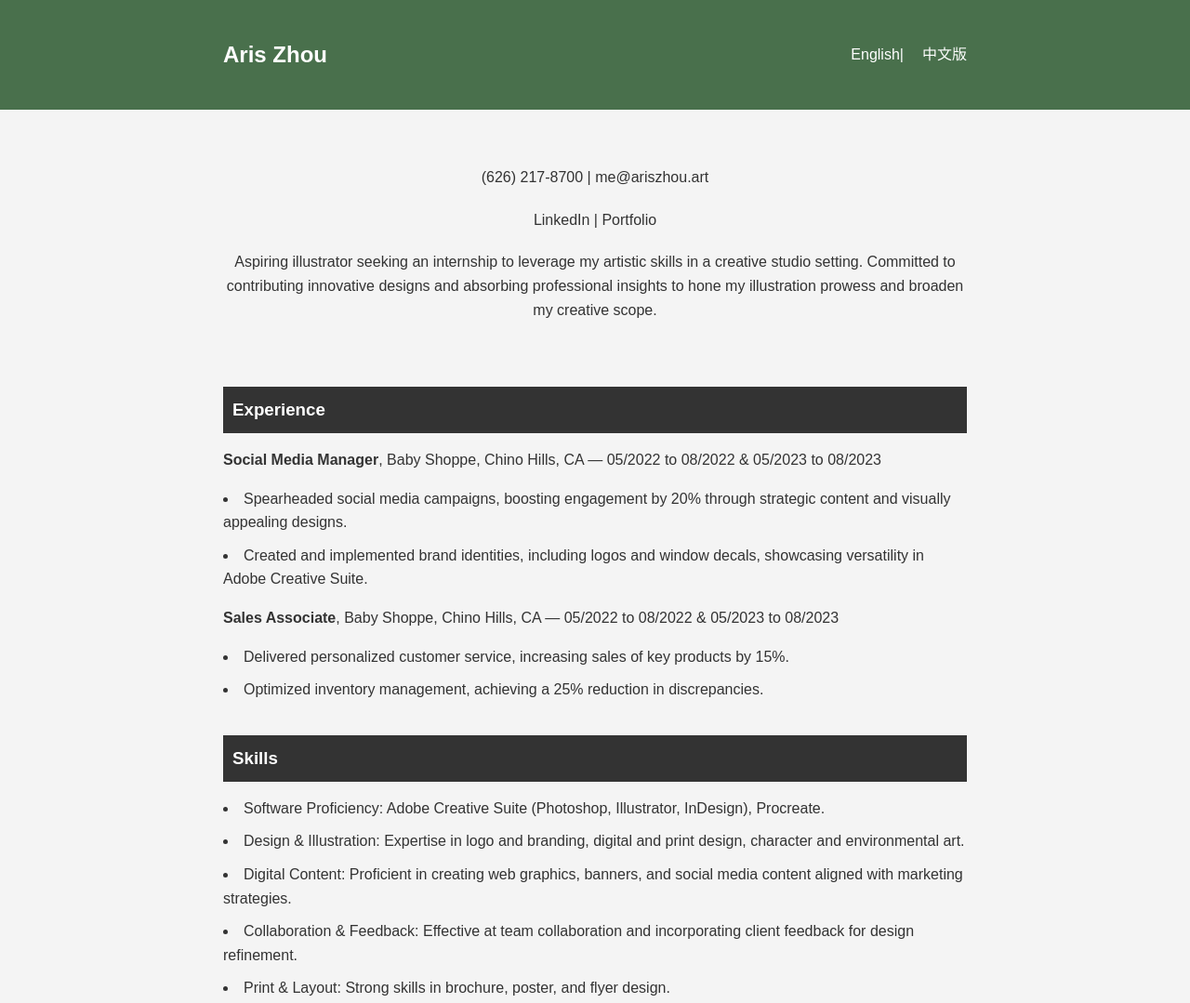
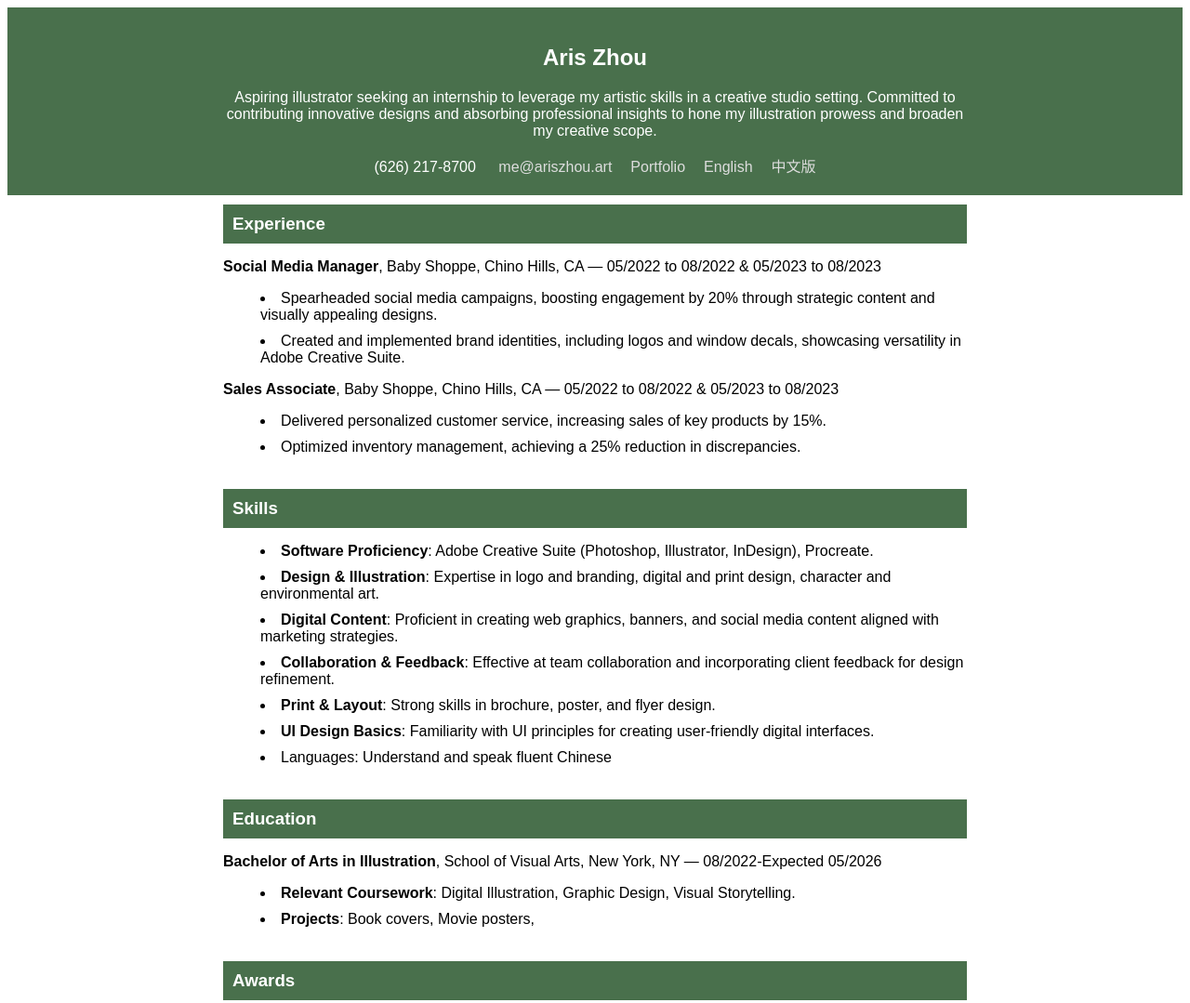
Before and after one commit to ArisHZhou/PersonalWeb, a plain HTML site: page index.html in a window 1280 px wide. Shown: the top 1079 px of the page at 93% size. Drawn offline with Linux system fonts and the light colour scheme.

Commit message:
split style into a file and updated the layout

```diff
--- a/index.html
+++ b/index.html
@@ -4,104 +4,18 @@
     <meta charset="UTF-8">
     <meta name="viewport" content="width=device-width, initial-scale=1.0">
     <title>Aris Zhou's Resume</title>
-    <style>
-        body {
-            font-family: 'Arial', sans-serif;
-            margin: 0;
-            padding: 0;
-            line-height: 1.6;
-            color: #333;
-            background-color: #f4f4f4;
-        }
-        .container {
-            max-width: 800px;
-            margin: auto;
-            overflow: hidden;
-            padding: 0 20px;
-        }
-       .header {
-            background-color: #49704c;
-            color: #fff;
-            padding: 20px 20px;
-            display: flex;
-            justify-content: space-between; /* Aligns items to the main axis ends */
-            align-items: center; /* Center items on the cross axis */
-        }
-
-      .header .container {
-            display: flex;
-            justify-content: space-between;
-            align-items: center;
-            width: 100%;
-            max-width: 800px; /* Adjust based on your layout's max width */
-            margin: 0 auto;
-        }
-
-        .language-switch a {
-            color: #fff;
-            text-decoration: none;
-            margin-left: 20px; /* Space out links */
-        }
-
-        .language-switch a:hover {
-            text-decoration: underline;
-        }
-
-        .header, .footer {
-            background: #49704c;
-            color: #fff;
-            padding: 20px 0;
-            text-align: center;
-        }
-        .main-info {
-            text-align: center;
-            padding: 50px 0;
-        }
-        .main-info h1 {
-            margin: 0;
-        }
-        .main-info p {
-            margin: 10px 0 20px;
-        }
-        a {
-            color: #333;
-            text-decoration: none;
-        }
-        .experience, .education, .skills, .awards {
-            margin-bottom: 20px;
-        }
-        .experience h3, .education h3, .skills h3, .awards h3 {
-            background: #333;
-            color: #fff;
-            padding: 10px;
-            margin: 0 0 10px;
-        }
-        ul {
-            list-style-position: inside;
-            padding-left: 0;
-        }
-        li {
-            margin-bottom: 10px;
-        }
-    </style>
+    <link rel="stylesheet" href="style.css">
 </head>
 <body>
     <header class="header">
         <div class="container">
             <h2>Aris Zhou</h2>
+            <p>Aspiring illustrator seeking an internship to leverage my artistic skills in a creative studio setting. Committed to contributing innovative designs and absorbing professional insights to hone my illustration prowess and broaden my creative scope.</p>
               <div class="language-switch">
-                <a href="index.html">English</a>|<a href="chinese.html">中文版</a>
+                 (626) 217-8700  <a href="mailto:me@ariszhou.art">me@ariszhou.art</a><a href="https://hzhou15.myportfolio.com">Portfolio</a><a href="index.html">English</a><a href="chinese.html">中文版</a>
               </div>
         </div>
     </header>
-
-    <section class="main-info">
-        <div class="container">
-            <p> (626) 217-8700 | <a href="mailto:me@ariszhou.art">me@ariszhou.art</a></p>
-            <p><a href="https://www.linkedin.com/in/aris-zhou-128bb524a/">LinkedIn</a> | <a href="https://hzhou15.myportfolio.com">Portfolio</a></p>
-            <p>Aspiring illustrator seeking an internship to leverage my artistic skills in a creative studio setting. Committed to contributing innovative designs and absorbing professional insights to hone my illustration prowess and broaden my creative scope.</p>
-        </div>
-    </section>
 
     <section class="experience container">
         <h3>Experience</h3>
@@ -120,22 +34,22 @@
     <section class="skills container">
         <h3>Skills</h3>
         <ul>
-        <li>Software Proficiency: Adobe Creative Suite (Photoshop, Illustrator, InDesign), Procreate.</li>
-        <li>Design & Illustration: Expertise in logo and branding, digital and print design, character and environmental art.</li>
-        <li>Digital Content: Proficient in creating web graphics, banners, and social media content aligned with marketing strategies.</li>
-        <li>Collaboration & Feedback: Effective at team collaboration and incorporating client feedback for design refinement.</li>
-        <li>Print & Layout: Strong skills in brochure, poster, and flyer design.</li>
-        <li>UI Design Basics: Familiarity with UI principles for creating user-friendly digital interfaces.</li>
+        <li><strong>Software Proficiency</strong>: Adobe Creative Suite (Photoshop, Illustrator, InDesign), Procreate.</li>
+        <li><strong>Design & Illustration</strong>: Expertise in logo and branding, digital and print design, character and environmental art.</li>
+        <li><strong>Digital Content</strong>: Proficient in creating web graphics, banners, and social media content aligned with marketing strategies.</li>
+        <li><strong>Collaboration & Feedback</strong>: Effective at team collaboration and incorporating client feedback for design refinement.</li>
+        <li><strong>Print & Layout</strong>: Strong skills in brochure, poster, and flyer design.</li>
+        <li><strong>UI Design Basics</strong>: Familiarity with UI principles for creating user-friendly digital interfaces.</li>
         <li>Languages: Understand and speak fluent Chinese</li>
         </ul>
     </section>
 
     <section class="education container">
         <h3>Education</h3>
-        <p>Bachelor of Arts in Illustration, School of Visual Arts, New York, NY — 08/2022-Expected 05/2026</p>
+        <p><strong>Bachelor of Arts in Illustration</strong>, School of Visual Arts, New York, NY — 08/2022-Expected 05/2026</p>
         <ul>
-            <li>Relevant Coursework: Digital Illustration, Graphic Design, Visual Storytelling.</li>
-            <li>Projects: Book covers, Movie posters, </li>
+            <li><strong>Relevant Coursework</strong>: Digital Illustration, Graphic Design, Visual Storytelling.</li>
+            <li><strong>Projects</strong>: Book covers, Movie posters, </li>
         </ul>
     </section>
 
--- /dev/null
+++ b/style.css
@@ -0,0 +1,51 @@
+    <style>
+        body {
+            font-family: 'Arial', sans-serif;
+            margin: 0;
+            padding: 0;
+            line-height: 1.6;
+            color: #333;
+            background-color: #f4f4f4;
+        }
+        .container {
+            max-width: 800px;
+            margin: auto;
+            overflow: hidden;
+            padding: 10px 0 10px 0 ;
+            font-family: 'Arial', sans-serif;
+        }
+
+        .language-switch a {
+            color: #ddd;
+            text-decoration: none;
+            margin-left: 20px; /* Space out links */
+        }
+
+        .language-switch a:hover {
+            text-decoration: underline;
+        }
+
+        .header, .footer {
+            background: #49704c;
+            color: #fff;
+            padding: 10px 0 10px 0;
+            text-align: center;
+        }
+        a {
+            color: #333;
+            text-decoration: none;
+        }
+        .experience h3, .education h3, .skills h3, .awards h3 {
+            background: #49704c;;
+            color: #fff;
+            padding: 10px;
+            margin: 0 0 10px;
+        }
+        ul {
+            list-style-position: inside;
+            padding-left: 0;
+        }
+        li {
+            margin-bottom: 10px;
+            margin-left: 40px;
+        }
```
Also changed, not shown: chinese.html (+4 -90 lines).
